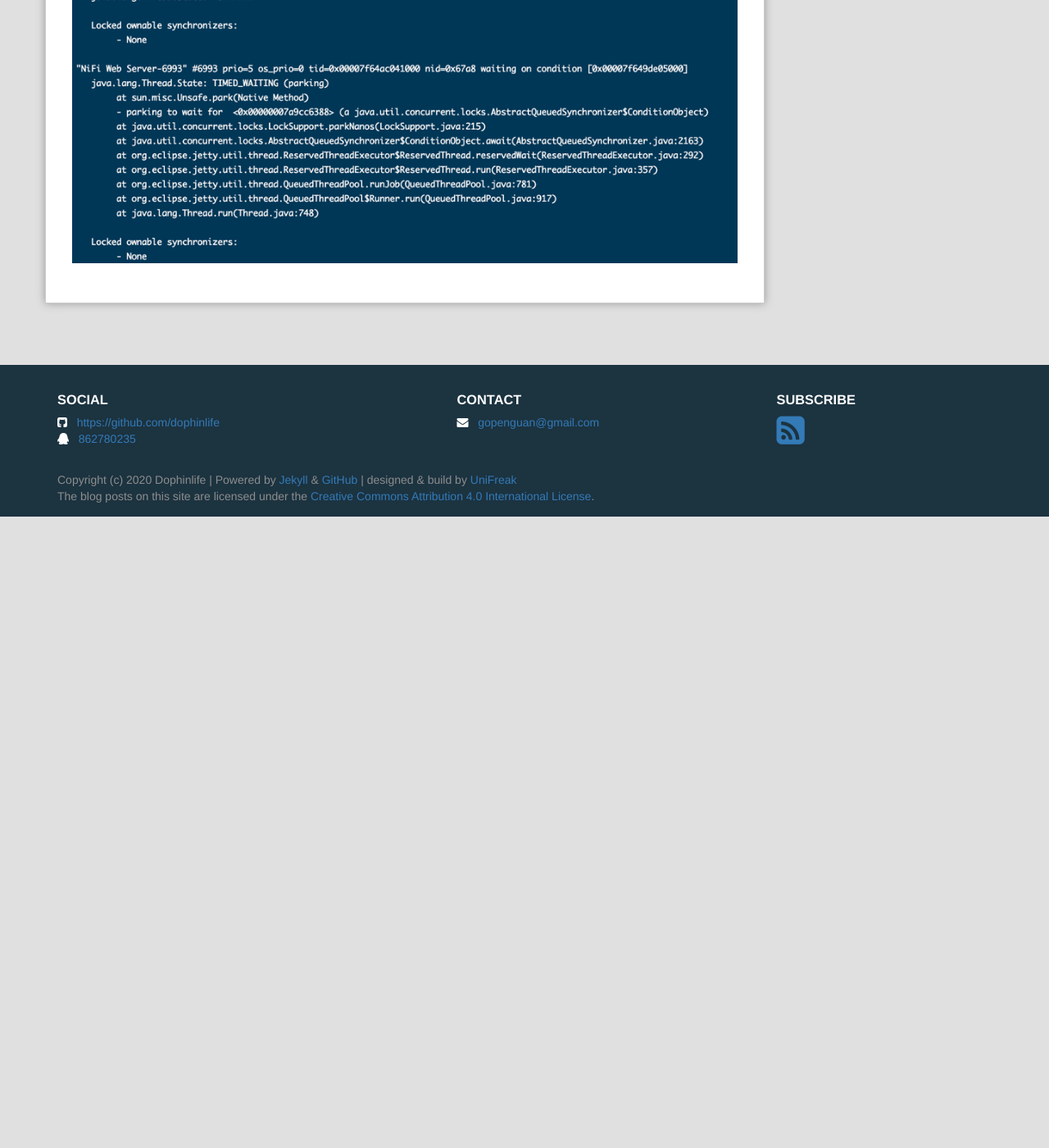
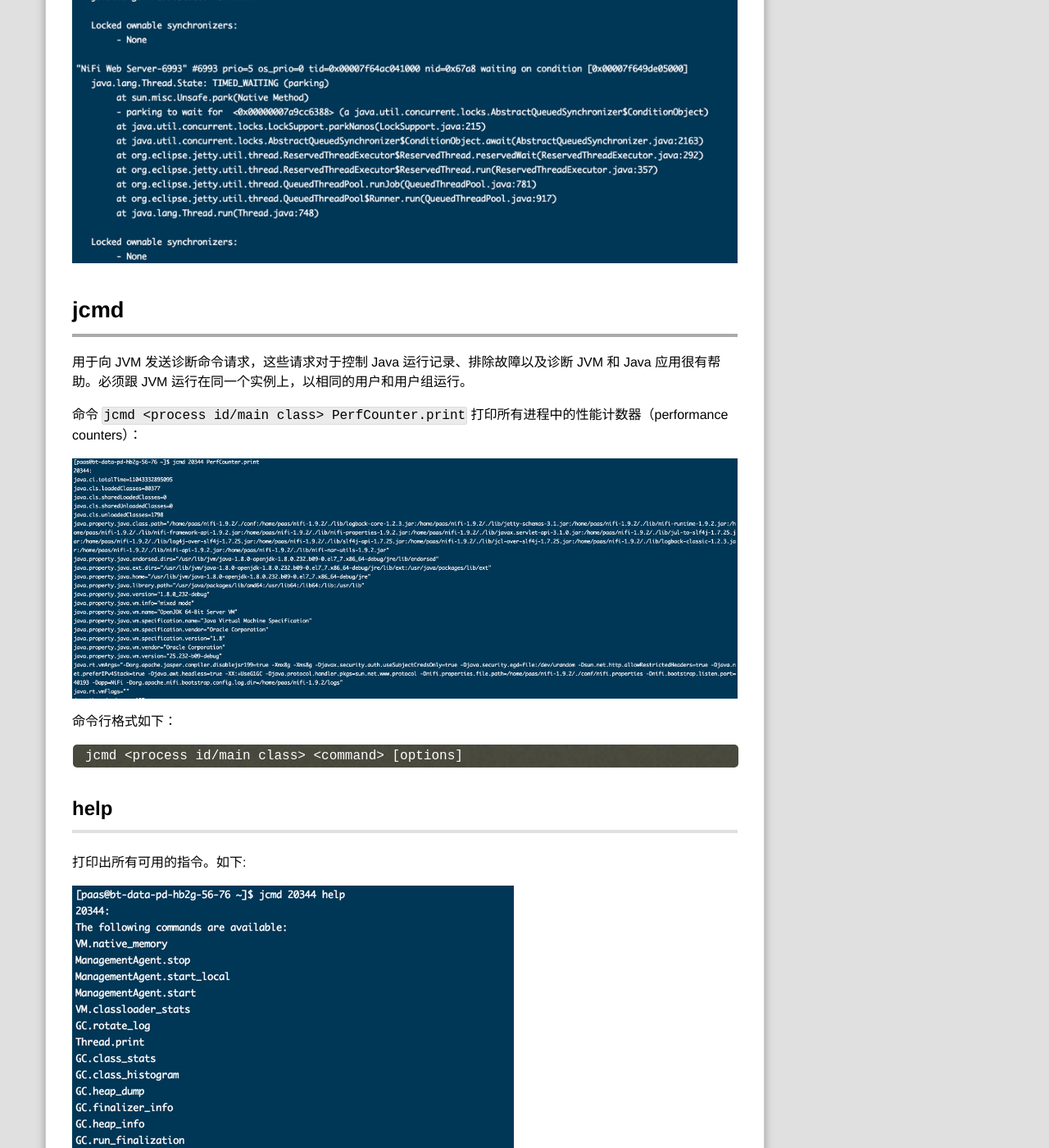
Before and after one commit to dophinlife/dophinlife.github.io, a Jekyll site: the page built from _posts/2020-06-28-jvm-tuning-tools.md, in a window 1280 px wide and 1400 px high, scrolled down 7796 px. Shown: the whole window at 82% size. Built offline with Jekyll 4.4.1, drawn with Linux system fonts in a browser that asks for light colours; before the commit the page ends 8426 px from its top, so only the background shows below that; some of the changed text lies outside the part shown.

Commit message:
jcmd completed

````diff
--- a/_posts/2020-06-28-jvm-tuning-tools.md
+++ b/_posts/2020-06-28-jvm-tuning-tools.md
@@ -192,3 +192,28 @@ JVM 内部类以 * 开始。如果指定 live，表示打印存活对象。输
 
 ## -l 打印锁的相关信息
 ![](../assets/images/202006/jstack-l.png)
+
+# jcmd
+用于向 JVM 发送诊断命令请求，这些请求对于控制 Java 运行记录、排除故障以及诊断 JVM 和
+Java 应用很有帮助。必须跟 JVM 运行在同一个实例上，以相同的用户和用户组运行。
+
+命令 `jcmd <process id/main class> PerfCounter.print` 打印所有进程中的性能计数器（performance counters）：
+
+![](../assets/images/202006/jcmd-PerfCounter.png)
+
+命令行格式如下：
+
+```
+jcmd <process id/main class> <command> [options]
+```
+## help
+打印出所有可用的指令。如下:
+
+![](../assets/images/202006/jcmd-help.png)
+
+## Thread.print
+打印线程相关信息。如下：
+
+![](../assets/images/202006/jcmd-Thread.print.png)
+
+## 其他命令详见 [官方文档](https://docs.oracle.com/javase/8/docs/technotes/guides/troubleshoot/tooldescr006.html)
````
Also changed, not shown: assets/images/202006/jcmd-PerfCounter.png (added), assets/images/202006/jcmd-Thread.print.png (added), assets/images/202006/jcmd-help.png (added).
